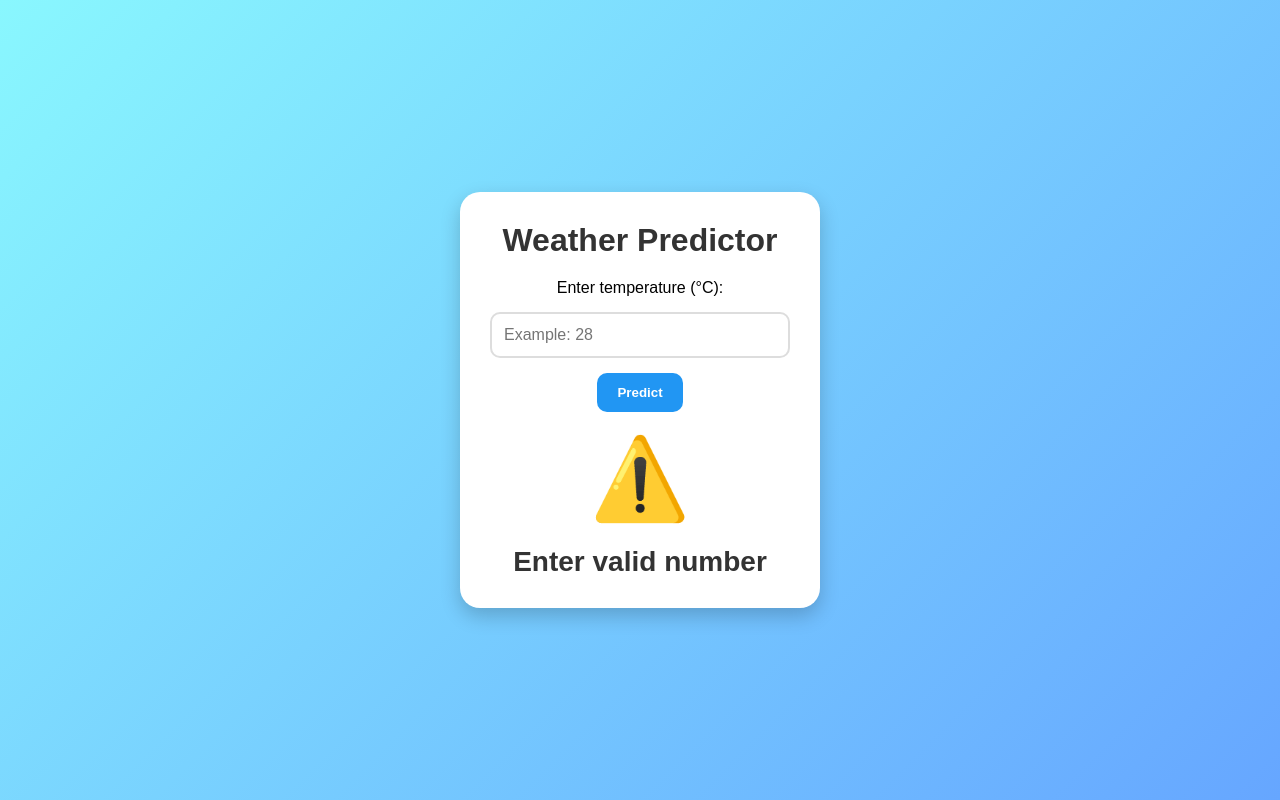
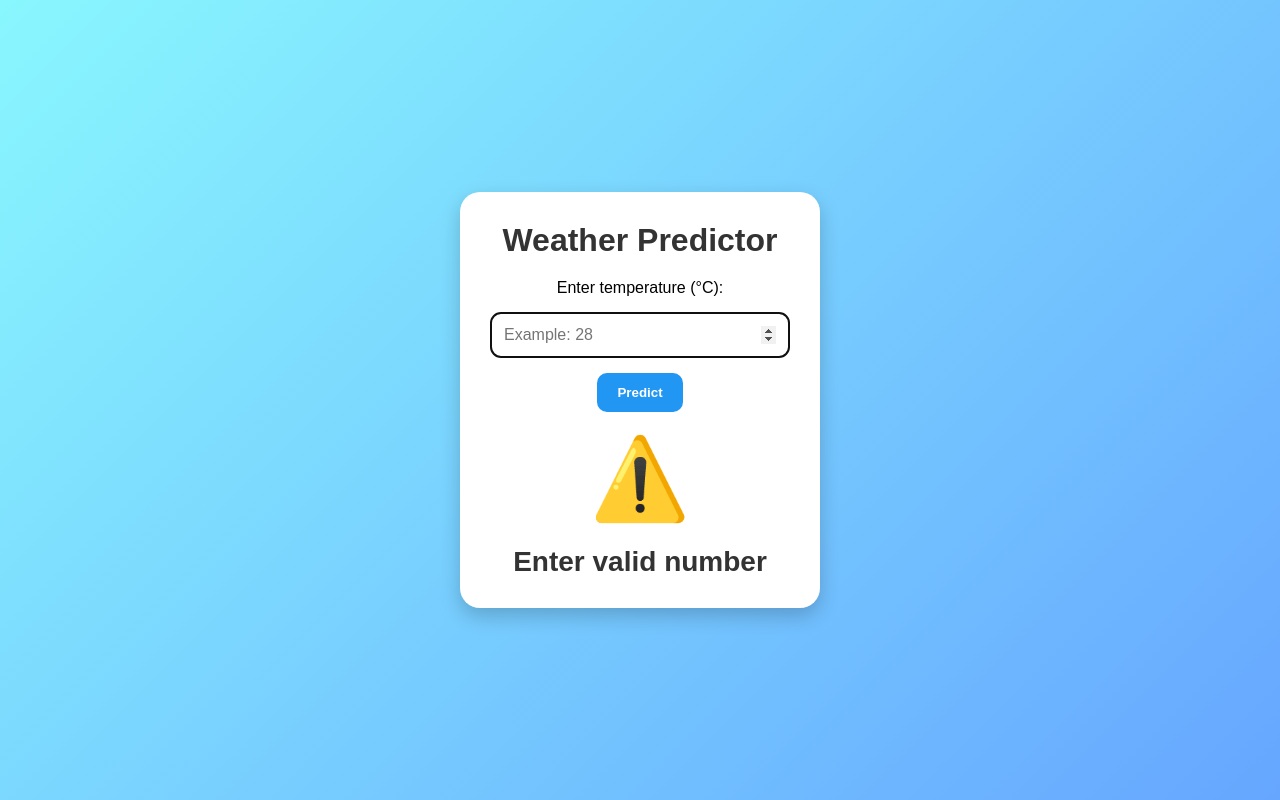
Before and after one commit to dhariniks496/miniproject.github.io, a plain HTML site: page index.html in a window 1280 px wide. Both pictures are taken after a click on the button "Predict". Drawn offline with Linux system fonts and the light colour scheme.

Commit message:
Refactor temperature input handling in predictWeather

```diff
--- a/index.html
+++ b/index.html
@@ -57,8 +57,10 @@
   </div>
 
   <script>
+    const input = document.getElementById('tempInput');
+
     function predictWeather(){
-      const temp = parseFloat(document.getElementById('tempInput').value);
+      const temp = parseFloat(input.value);
       const emoji = document.getElementById('emoji');
       const result = document.getElementById('result');
 
@@ -75,7 +77,16 @@
         emoji.innerText = '🌧️';
         result.innerText = 'Rainy';
       }
+
+      input.value = '';
+      input.focus();
     }
+
+    input.addEventListener('keypress', function(e){
+      if(e.key === 'Enter'){
+        predictWeather();
+      }
+    });
   </script>
 </body>
 </html>
```
